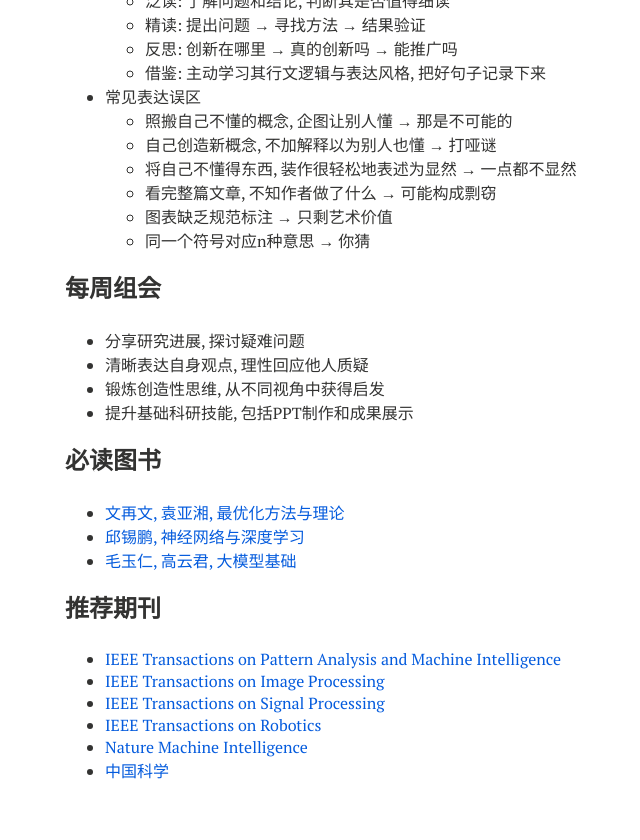
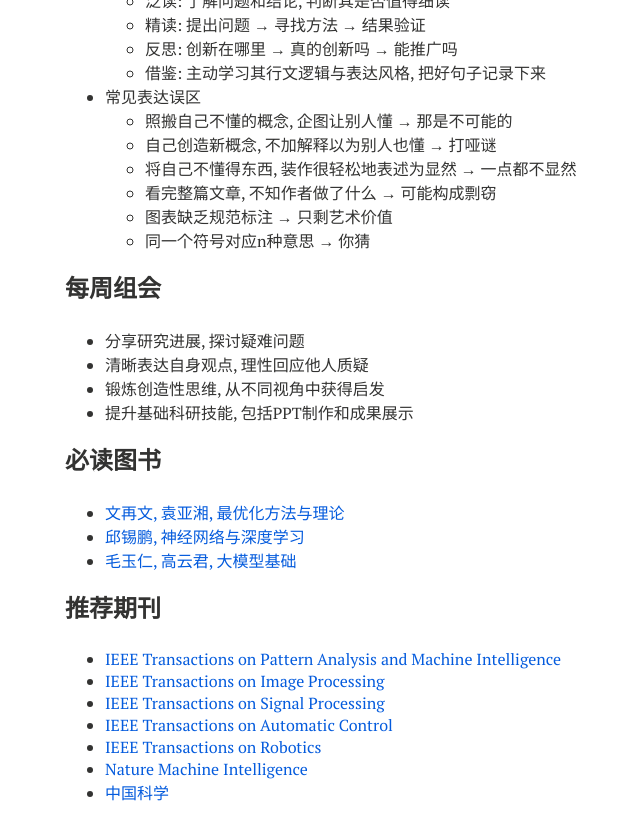
Before and after one commit to xianchaoxiu/xianchaoxiu.github.io, a Jekyll site: the page built from chinese/reading/index.md, in a window 1280 px wide and 900 px high, scrolled down 1306 px. Shown: the top 840 px of the window, without its empty margins (255-895 px from the left). Built offline with Jekyll 4.4.1, drawn with Linux system fonts in a browser that asks for light colours; nearby versions of some CDN libraries.

Commit message:
Update index.md

```diff
--- a/chinese/reading/index.md
+++ b/chinese/reading/index.md
@@ -86,6 +86,7 @@ share: false
 *  <a href="https://ieeexplore.ieee.org/xpl/RecentIssue.jsp?punumber=34" class="textlink" target="_blank"> IEEE Transactions on Pattern Analysis and Machine Intelligence </a> <br>
 *  <a href="https://ieeexplore.ieee.org/xpl/RecentIssue.jsp?punumber=83" class="textlink" target="_blank"> IEEE Transactions on Image Processing </a> <br>
 *  <a href="https://ieeexplore.ieee.org/xpl/RecentIssue.jsp?punumber=78" class="textlink" target="_blank"> IEEE Transactions on Signal Processing </a> <br>
+*  <a href="https://ieeexplore.ieee.org/xpl/RecentIssue.jsp?punumber=9" class="textlink" target="_blank"> IEEE Transactions on Automatic Control </a> <br>
 *  <a href="https://ieeexplore.ieee.org/xpl/RecentIssue.jsp?punumber=8860" class="textlink" target="_blank"> IEEE Transactions on Robotics </a> <br>
 *  <a href="https://www.nature.com/natmachintell/" class="textlink" target="_blank"> Nature Machine Intelligence </a> <br>
 *  <a href="https://www.scichina.com/" class="textlink" target="_blank"> 中国科学 </a> <br>
```
